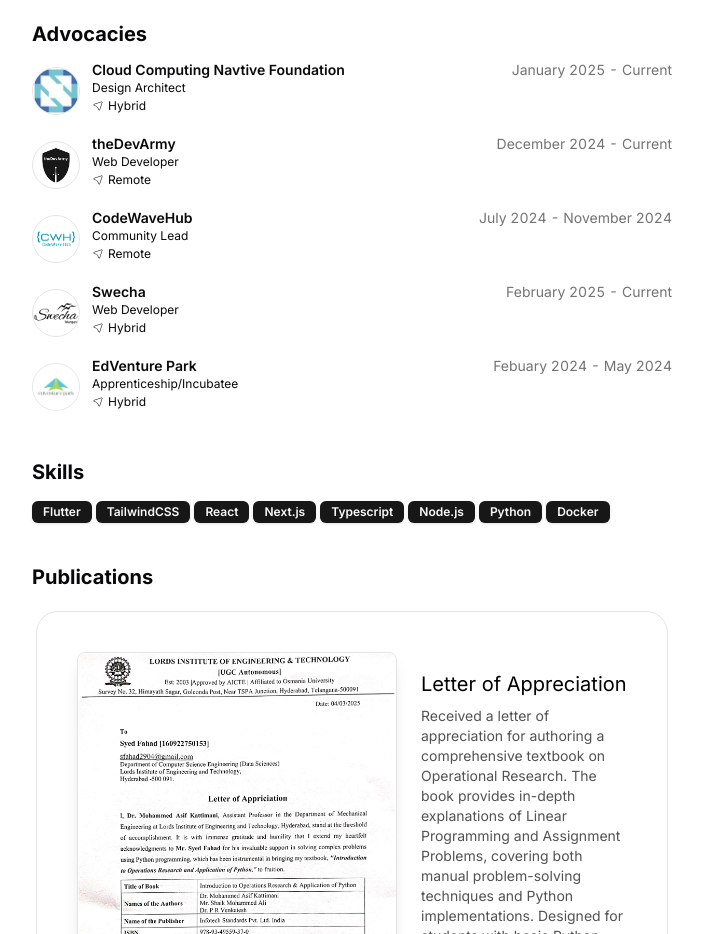
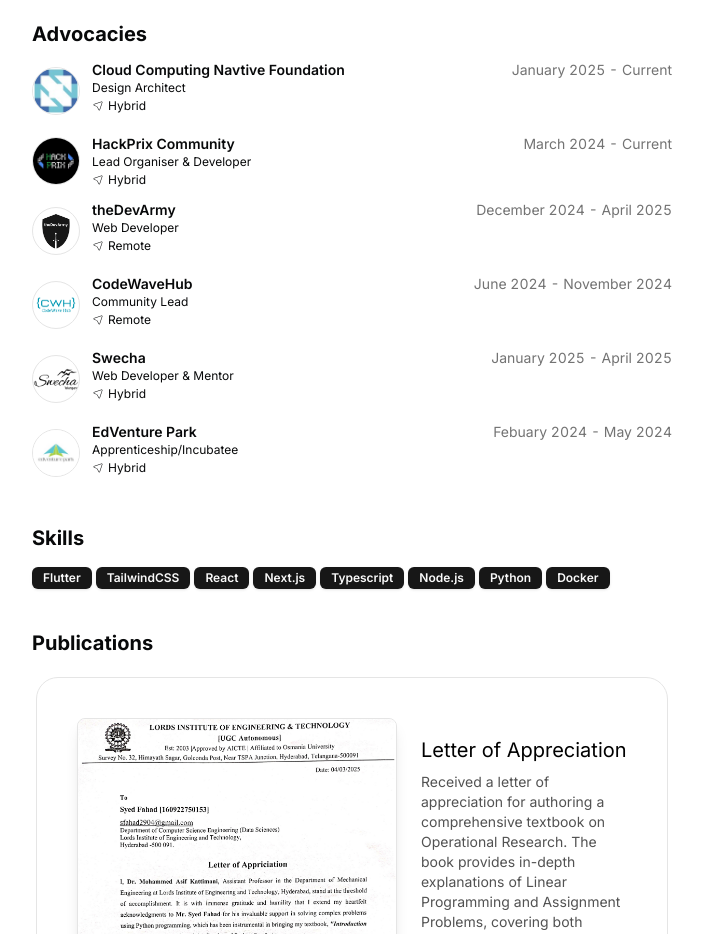
Before and after one commit to SyedFahad7/temp-portfolio, a Next.js app: page / in a window 1280 px wide. Shown: the part 1080-2014 px from the top of the page, without its empty margins (288-991 px from the left). Built offline with nearby package versions, Linux system fonts and the light colour scheme.

Commit message:
Add HackPrix Community position to resume data; update existing roles with new dates and titles. Include new logo image.

```diff
--- a/src/data/resume.tsx
+++ b/src/data/resume.tsx
@@ -153,6 +153,17 @@
       description: "Creating visually engaging designs for community events, meetups, and initiatives using Canva and Figma to enhance outreach and engagement."
     },
     {
+      company: "HackPrix Community",
+      href: "https://hackprix.in",
+      badges: [],
+      location: "Hybrid",
+      title: "Lead Organiser & Developer",
+      logoUrl: "/hp.jpg",
+      start: "March 2024",
+      end: "Current",
+
+    },
+    {
       company: "theDevArmy",
       href: "https://thedevarmy.vercel.app",
       badges: [],
@@ -160,7 +171,7 @@
       title: "Web Developer",
       logoUrl: "/thedevarmy.png",
       start: "December 2024",
-      end: "Current",
+      end: "April 2025",
       description: "Developing the official website for the theDevArmy community using Next.js. The site features the renowned HackCalendar, showcasing ongoing hackathons across India, a dedicated events page, and a dynamic landing page."
     },
     {
@@ -170,7 +181,7 @@
       location: "Remote",
       title: "Community Lead",
       logoUrl: "/cwh.png",
-      start: "July 2024",
+      start: "June 2024",
       end: "November 2024",
       description: "Led the community by organizing events, meetups, and hackathons while delivering talks and workshops. Focused on fostering a collaborative environment to help others grow in tech."
     },
@@ -179,10 +190,10 @@
       href: "https://swecha.org/",
       badges: [],
       location: "Hybrid",
-      title: "Web Developer",
+      title: "Web Developer & Mentor",
       logoUrl: "/swecha.png",
-      start: "February 2025",
-      end: "Current",
+      start: "January 2025",
+      end: "April 2025",
       description: "Building the website for one of Swecha's flagship events, AIDays, using Next.js."
     },
     {
```
Also changed, not shown: public/hp.jpg (added).
